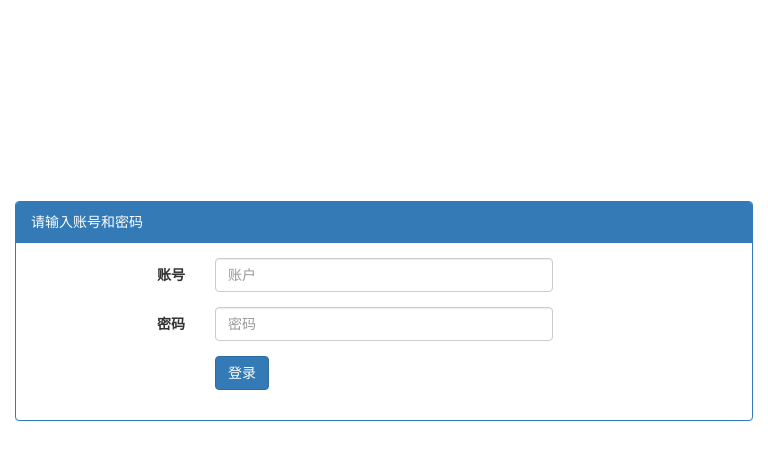
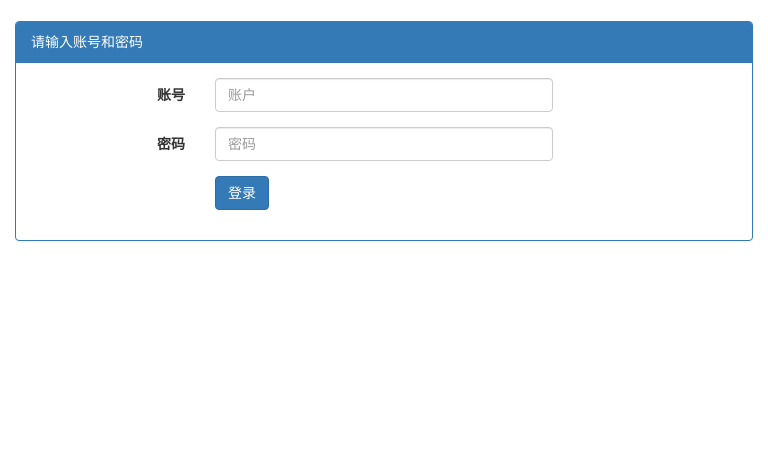
Before and after one commit to Falling0/Role-manager, a website: page my_express/views/login.html in a window 768 px wide. Shown: the top 460 px of the page. Drawn offline with Linux system fonts and the light colour scheme; files that its build step writes are made by us from their sources.

Commit message:
登录框添加媒体查询

```diff
--- a/my_express/views/login.html
+++ b/my_express/views/login.html
@@ -12,6 +12,18 @@
     .div {
         margin-top: 200px;
     }
+
+    @media screen and (max-width: 768px) {
+        .div {
+            margin-top: 20px;
+        }
+    }
+    @media screen and (min-width: 768px) and (max-width: 1200px) {
+        .div {
+            margin-top: 20px;
+        }
+    }
+
 </style>
 
 <body>
```
